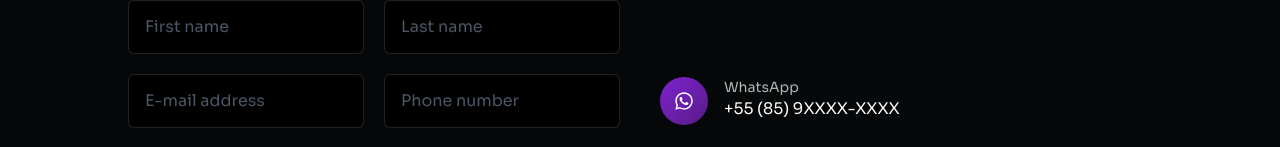
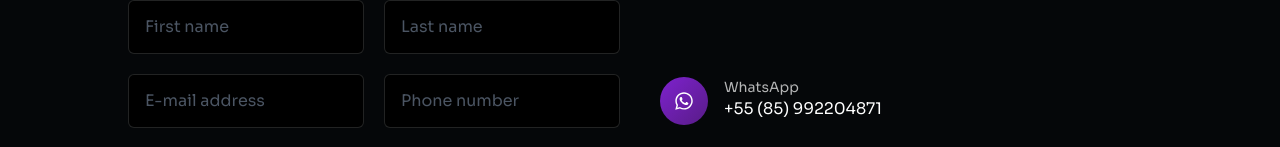
Before and after one commit to emanuelmaiadev/portfolio, a Next.js app: page / in a window 1280 px wide. Shown: the part 3345-3492 px from the top of the page. Built offline with nearby package versions, Linux system fonts and the light colour scheme.

Commit message:
Fix phone number

```diff
--- a/components/Home/Contact/ContactInfo.tsx
+++ b/components/Home/Contact/ContactInfo.tsx
@@ -13,7 +13,7 @@ const ContactInfo = () => {
   const contacts = [
     {
       title: t.contact.whatsappLabel,
-      content: "+55 (85) 9XXXX-XXXX",
+      content: "+55 (85) 992204871",
       href: "https://wa.me/5585986",
       icon: <FaWhatsapp />
     },
```
